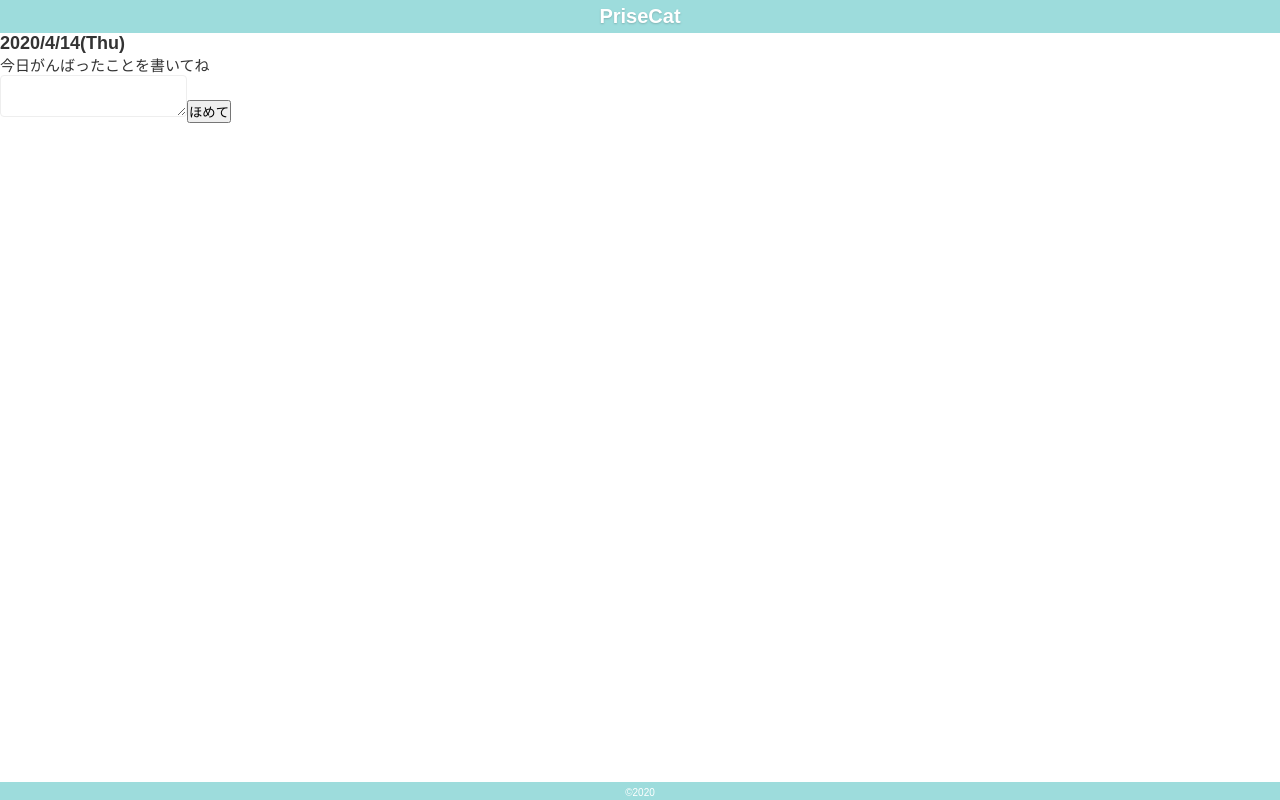
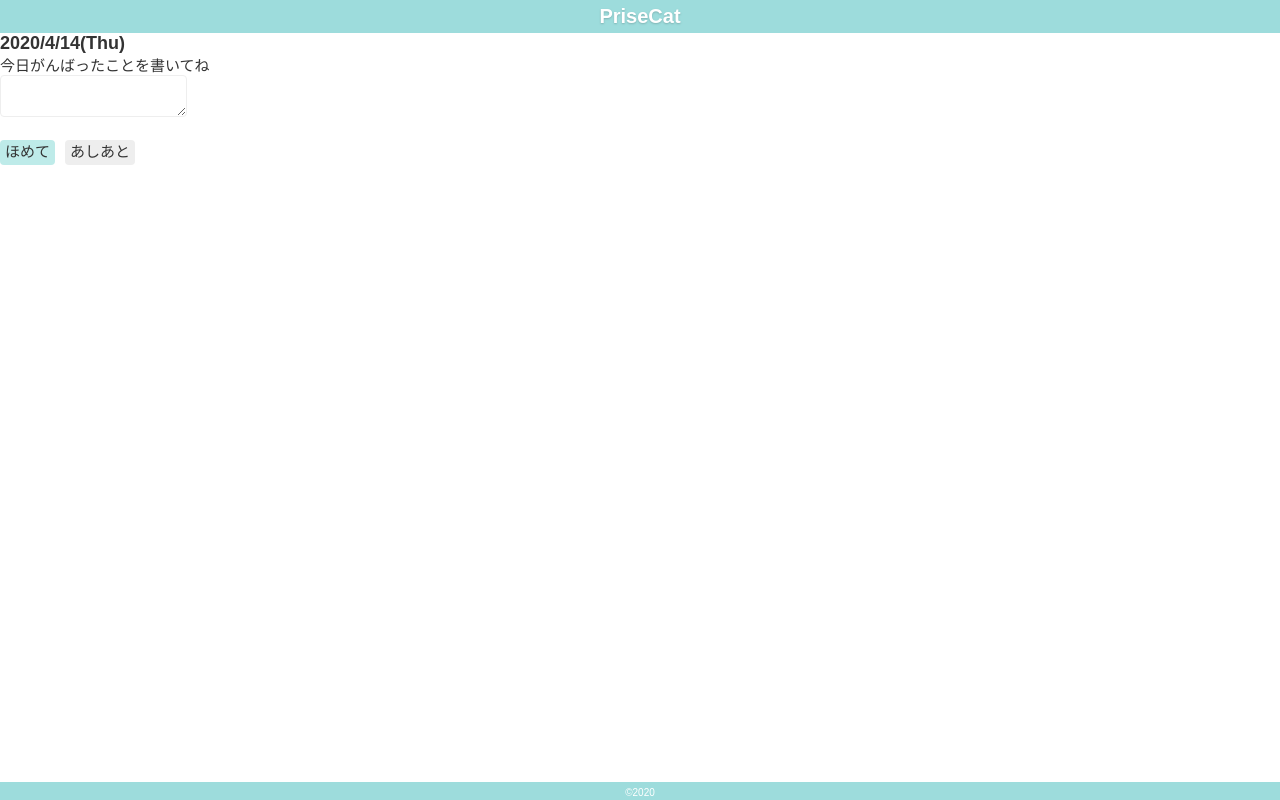
Before and after one commit to harutete/praise-cat, a React (Create React App) app: page / in a window 1280 px wide. Built offline with nearby package versions, Linux system fonts and the light colour scheme.

Commit message:
Fix: Homeのボタンの修正

```diff
--- a/src/components/Home/ButtonList.tsx
+++ b/src/components/Home/ButtonList.tsx
@@ -15,7 +15,7 @@ const ButtonList = () => {
   return (
     <List>
       <li>
-        <UtilityButton isAccent isAnchor text={'ほめて'} href="result" />
+        <UtilityButton isAccent text={'ほめて'} type="submit" />
       </li>
       <li>
         <UtilityButton isAnchor text={'あしあと'} href="list" />
--- a/src/components/Home/index.tsx
+++ b/src/components/Home/index.tsx
@@ -54,9 +54,8 @@ const Home = withRouter((props) => {
       <div className="content-input-work">
         <form onSubmit={addDescription}>
           <Textarea />
-          <button type='submit'>ほめて</button>
+          <ButtonList />
         </form>
-          {/* <ButtonList onClick={addDescription} /> */}
       </div>
     </>
   )
--- a/src/components/common/atoms/UtilityButton.tsx
+++ b/src/components/common/atoms/UtilityButton.tsx
@@ -7,6 +7,7 @@ type Props = {
   isAccent?: boolean,
   isAnchor?: boolean,
   href?: string,
+  type?: "button" | "submit" | "reset" | undefined
   className?: string
 }
 
@@ -31,7 +32,7 @@ const UtilityButton: React.FC<Props> = (props) => {
   return (
     props.isAnchor
       ? <FixAnchorButton className={props.className} to={fixHref}>{props.text}</FixAnchorButton>
-      : <Button className={props.className} type="button">{props.text}</Button>
+      : <Button {...props} className={props.className} type={props.type ? props.type : 'button'}>{props.text}</Button>
   )
 }
 
```
